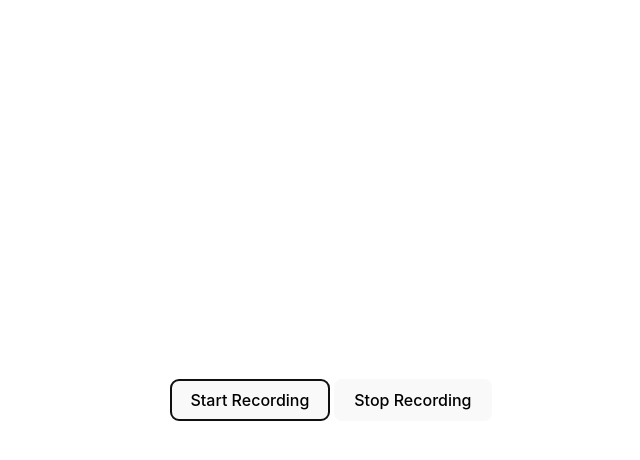
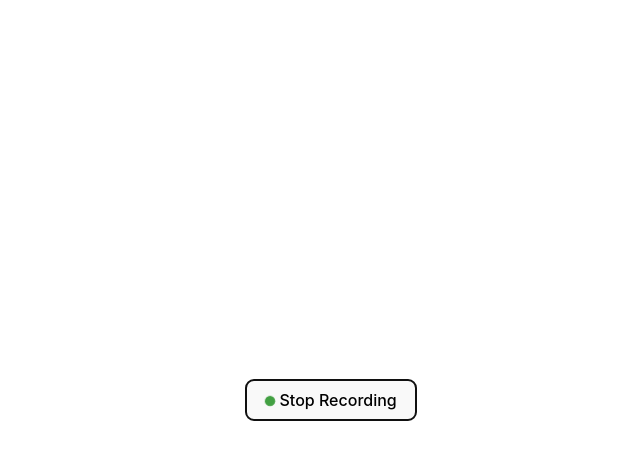
Before and after one commit to floscr/svelte-screen-record, a Svelte app: page / in a window 1280 px wide. Both pictures are taken after a click on the button "Start Recording". Shown: the top 460 px of the page, without its empty margins (309-949 px from the left). Built offline with nearby package versions, Linux system fonts and the light colour scheme.

Commit message:
Show a single button for recording/stopping

```diff
--- a/src/App.svelte
+++ b/src/App.svelte
@@ -1,24 +1,16 @@
 <script lang="ts">
   import { onMount } from 'svelte';
 
+  let isRecording = false;
   let screenStream, webcamStream;
   let screenRecorder, webcamRecorder;
-
   let screenVideoUrl, webcamVideoUrl;
 
-  onMount(() => {
-    // Webcam stream with audio is set up in startRecording to ensure microphone access
-  });
-
   async function startRecording() {
-    screenStream = await navigator.mediaDevices.getDisplayMedia({ video: true, audio: false });
+    screenStream = await navigator.mediaDevices.getDisplayMedia({ video: true });
     webcamStream = await navigator.mediaDevices.getUserMedia({ video: true, audio: true });
 
-    // Combine the screen stream with the audio from the webcamStream
-    const tracks = [...screenStream.getVideoTracks(), ...webcamStream.getAudioTracks()];
-    const combinedStream = new MediaStream(tracks);
-
-    screenRecorder = new MediaRecorder(combinedStream, { mimeType: 'video/webm' });
+    screenRecorder = new MediaRecorder(screenStream, { mimeType: 'video/webm' });
     webcamRecorder = new MediaRecorder(webcamStream, { mimeType: 'video/webm' });
 
     const screenChunks = [];
@@ -44,17 +36,29 @@
   function stopRecording() {
     screenRecorder.stop();
     webcamRecorder.stop();
-    // Stop all tracks from both streams
     screenStream.getTracks().forEach(track => track.stop());
     webcamStream.getTracks().forEach(track => track.stop());
   }
 
+  function toggleRecording() {
+    if (isRecording) {
+      stopRecording();
+    } else {
+      startRecording();
+    }
+    isRecording = !isRecording;
+  }
 </script>
 
-<main>
-
-<button on:click={startRecording}>Start Recording</button>
-<button on:click={stopRecording}>Stop Recording</button>
+<!-- App.svelte (Template) -->
+<button on:click={toggleRecording}>
+  {#if isRecording}
+    <span class="recording-indicator"></span>
+    Stop Recording
+  {:else}
+    Start Recording
+  {/if}
+</button>
 
 {#if screenVideoUrl}
   <div>
@@ -72,26 +76,28 @@
   </div>
 {/if}
 
-</main>
+<style>
+  .recording-indicator {
+    display: inline-block;
+    width: 10px;
+    height: 10px;
+    border-radius: 50%;
+    background-color: green;
+    animation: pulse 2s infinite;
+  }
 
-<style>
-
-
-
-
-
-  .logo {
-    height: 6em;
-    padding: 1.5em;
-    will-change: filter;
-  }
-  .logo:hover {
-    filter: drop-shadow(0 0 2em #646cffaa);
-  }
-  .logo.svelte:hover {
-    filter: drop-shadow(0 0 2em #ff3e00aa);
-  }
-  .read-the-docs {
-    color: #888;
+  @keyframes pulse {
+    0% {
+      transform: scale(0.95);
+      opacity: 1;
+    }
+    70% {
+      transform: scale(1.05);
+      opacity: 0.7;
+    }
+    100% {
+      transform: scale(0.95);
+      opacity: 1;
+    }
   }
 </style>
```
